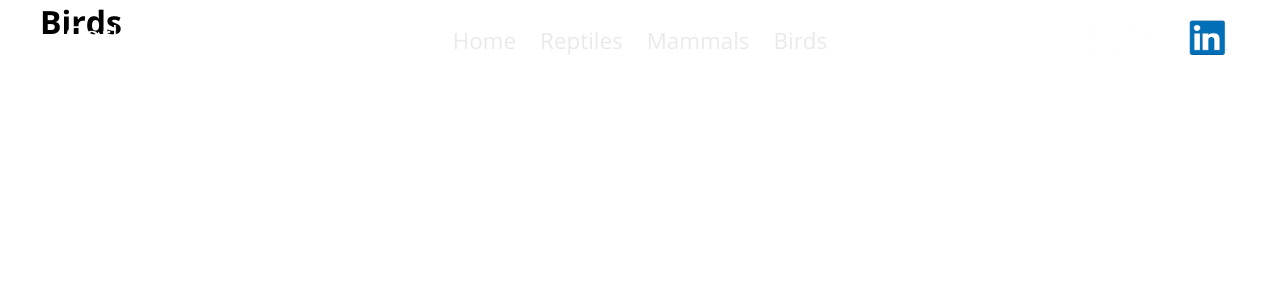
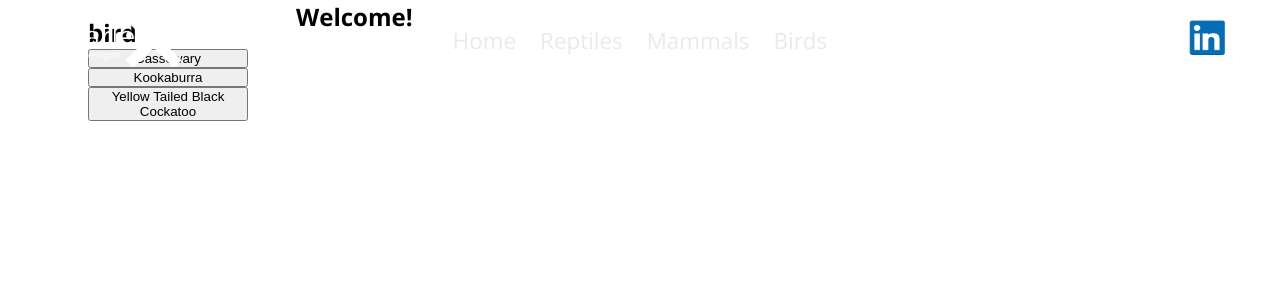
Before and after one commit to Endorze/zoo-react-project, a React (Vite) app: page /birds in a window 1280 px wide. Shown: the top 300 px of the page. Built offline with nearby package versions, Linux system fonts and the light colour scheme.

Commit message:
feat: Now displaying data after pressing the corresponding animal button

```diff
--- a/src/App.jsx
+++ b/src/App.jsx
@@ -14,11 +14,9 @@ function App() {
     <Routes>
       <Route element={<HeaderFooterLayout />}>
           <Route path='/' element={<HomePage />}/>
-        <Route element={<MaxWidthLayout />}>
           <Route path='/reptiles' element={<ReptilesPage />}/>
           <Route path='/mammals' element={<MammalsPage />}/>
           <Route path='/birds' element={<BirdsPage />}/>
-        </Route>
       </Route>
     </Routes>
   )
--- a/src/components/Layout/MaxWidthLayout/maxWidthLayout.jsx
+++ b/src/components/Layout/MaxWidthLayout/maxWidthLayout.jsx
@@ -1,10 +1,10 @@
 import { Outlet } from "react-router-dom";
 import styles from "./maxWidthLayout.module.css";
 
-const MaxWidthLayout = () => {
+const MaxWidthLayout = ({children}) => {
     return (
         <div className={styles.layout}>
-            <Outlet />
+            {children}
         </div>
     )
 }
--- /dev/null
+++ b/src/components/MainContent/mainContent.jsx
@@ -0,0 +1,38 @@
+import MaxWidthLayout from "../Layout/MaxWidthLayout/maxWidthLayout";
+import Sidebar from "../Sidebar/sidebar";
+import styles from "./mainContent.module.css";
+import { useState } from "react";
+
+const MainContent = ({ animalType }) => {
+    const [info, setInfo] = useState(null);
+
+    return (
+        <MaxWidthLayout>
+            <div className={styles.wrap}>
+                <Sidebar group={animalType} onSelectAnimal={setInfo} />
+
+                <div className={styles.mainContent}>
+
+                    {info ? (
+                        <div className={styles.infoBox}>
+                            <h2>{info.name}</h2>
+                            <p>{info.description}</p>
+                            <p>Group: {info.group}</p>
+                            <p>{info.food}</p>
+                            <p>{info.lifespan}</p>
+                            <p>{info.length}</p>
+                            <p>{info.weight}</p>
+                            <p>{info.found}</p>
+                        </div>
+                    ) : (
+                        <div>
+                            <h2>Welcome!</h2>
+                        </div>
+                    )}
+                </div>
+            </div>
+        </MaxWidthLayout>
+    );
+};
+
+export default MainContent;
--- /dev/null
+++ b/src/components/MainContent/mainContent.module.css
@@ -0,0 +1,8 @@
+.wrap {
+    display: flex;
+    min-height: 600px;
+}
+
+.infoBox {
+    display: flex;
+}
--- a/src/components/Navigation/NavItem/navItem.jsx
+++ b/src/components/Navigation/NavItem/navItem.jsx
@@ -1,8 +1,11 @@
 import { NavLink } from "react-router-dom"
 
 const NavItem = ({path}) => {
+
+    const link = path.toLowerCase() === "home" ? "/" : `/${path.toLowerCase()}`;
+
     return (
-        <NavLink to={path === "Home" ? "/" : path}>{path}</NavLink>
+        <NavLink to={link}>{path}</NavLink>
     )
 }
 
--- a/src/components/Pages/BirdsPage/birdsPage.jsx
+++ b/src/components/Pages/BirdsPage/birdsPage.jsx
@@ -1,6 +1,11 @@
+import MainContent from "../../MainContent/mainContent"
+import Sidebar from "../../Sidebar/sidebar";
+
 const BirdsPage = () => {
     return (
-        <h1>Birds</h1>
+        <>
+        <MainContent animalType={"bird"}/>
+        </>
     )
 }
 
--- a/src/components/Pages/HomePage/homePage.jsx
+++ b/src/components/Pages/HomePage/homePage.jsx
@@ -1,8 +1,12 @@
 import LandingSection from "../../LandingSection/landingSection"
+import MainContent from "../../MainContent/mainContent";
 
 const HomePage = () => {
     return (
+        <>
         <LandingSection />
+        <MainContent />
+        </>
     )
 }
 
--- a/src/components/Pages/MammalsPage/mammalsPage.jsx
+++ b/src/components/Pages/MammalsPage/mammalsPage.jsx
@@ -1,6 +1,10 @@
+import MainContent from "../../MainContent/mainContent"
+
 const MammalsPage = () => {
     return (
-        <h1>Mammals</h1>
+        <>
+        <MainContent animalType={"mammals"}/>
+        </>
     )
 }
 
--- a/src/components/Pages/ReptilesPage/reptilesPage.jsx
+++ b/src/components/Pages/ReptilesPage/reptilesPage.jsx
@@ -1,6 +1,10 @@
+import MainContent from "../../MainContent/mainContent"
+
 const ReptilesPage = () => {
     return (
-        <h1>Reptiles</h1>
+        <>
+        <MainContent animalType={"reptile"}/>
+        </>
     )
 }
 
--- a/src/components/Sidebar/sidebar.jsx
+++ b/src/components/Sidebar/sidebar.jsx
@@ -0,0 +1,20 @@
+import animals from "../../data/animals"
+import styles from "./sidebar.module.css";
+
+const Sidebar = ({group, onSelectAnimal}) => {
+
+    const filteredAnimals = group
+    ? animals.filter(animal => animal.group.toLowerCase() === group.toLowerCase())
+    : animals;
+
+    return (
+        <sidebar className={styles.sidebar}>
+            <h2>{group}</h2>
+            {filteredAnimals.map((item, index) =>
+            <button key={index} onClick={() => onSelectAnimal(item)}>{item.name}</button>
+            )}
+        </sidebar>
+    )
+}
+
+export default Sidebar;
--- a/src/components/Sidebar/sidebar.module.css
+++ b/src/components/Sidebar/sidebar.module.css
@@ -0,0 +1,7 @@
+.sidebar {
+    display: flex;
+    flex-direction: column;
+    max-width: 20vw;
+    height: 100%;
+    padding: 16px 48px;
+}
```
